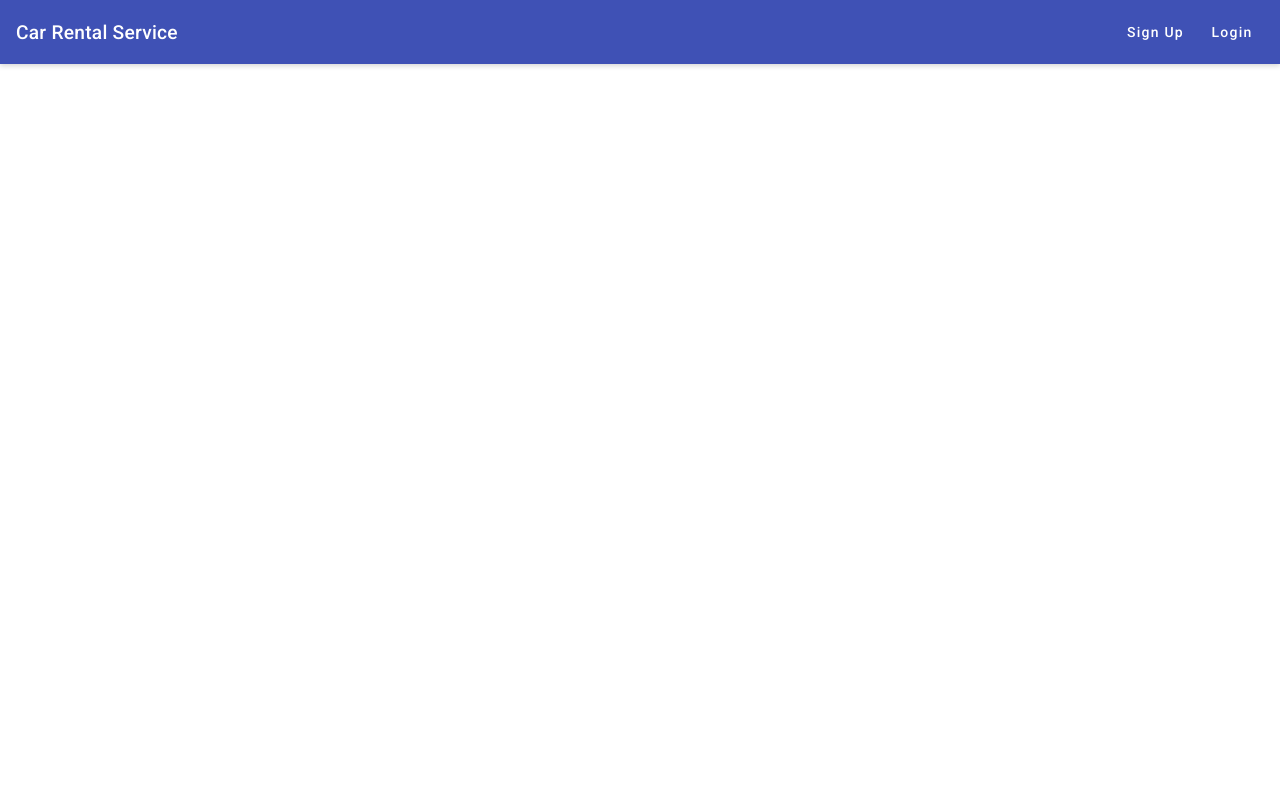
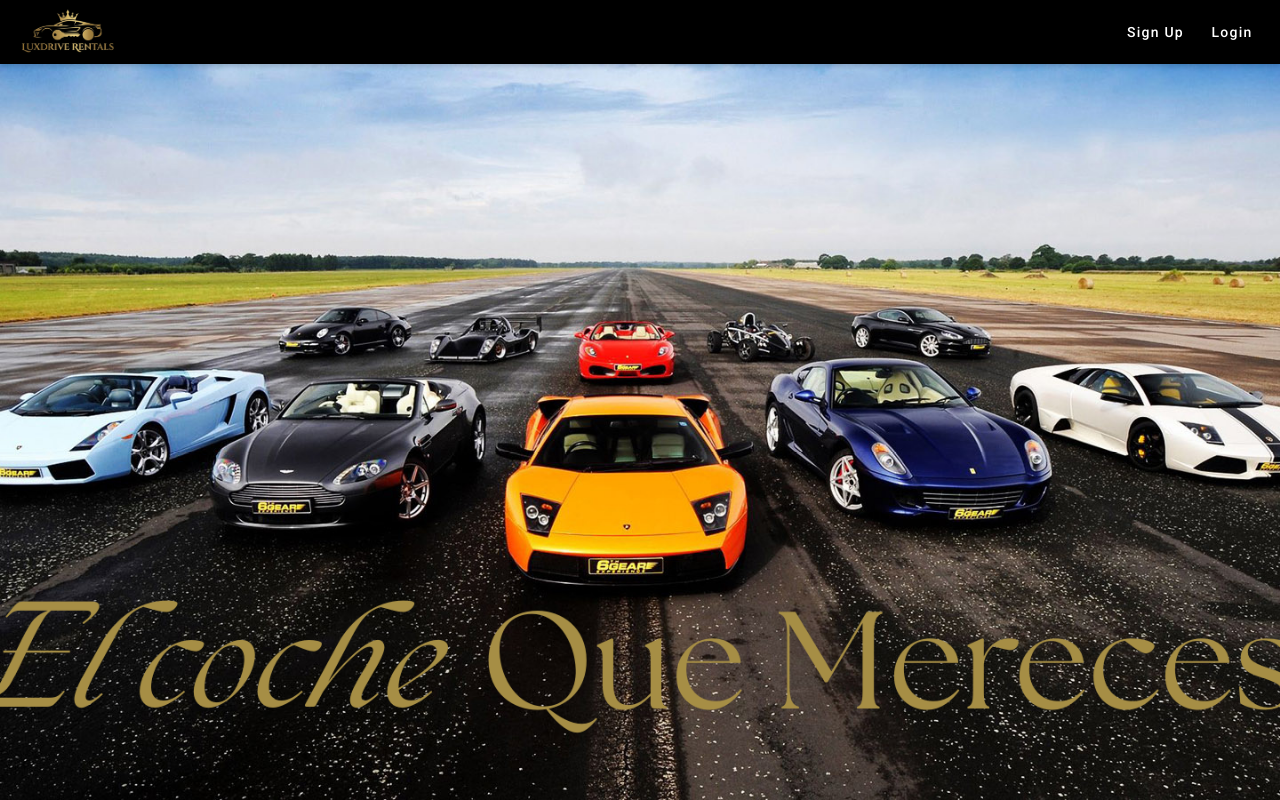
Before and after one commit to JaimeAsensioSerrano/frontcrm, an Angular app: page / in a window 1280 px wide. Built offline with nearby package versions, Linux system fonts and the light colour scheme.

Commit message:
Mas cambios

```diff
--- a/src/app/app.component.css
+++ b/src/app/app.component.css
@@ -1,35 +1,36 @@
-/* app.component.scss */
 
-/* Esta clase empuja todo lo que esté después de ella hacia la derecha */
 .spacer {
   flex: 1 1 auto;
 }
 
 .main-header {
-  /* Opcional: Para darle un poco de sombra como en Zorro */
+  background-color: black;
   box-shadow: 0 2px 5px 0 rgba(0, 0, 0, 0.16);
   position: sticky;
-  /* Opcional: si quieres que el menú se quede fijo al hacer scroll */
+
   top: 0;
   z-index: 1000;
+}
+.logo-img {
+    height: 50px;
+    width: auto;
+    vertical-align: middle;
+    margin-right: 15px;
 }
 
 .navbar-title a {
   text-decoration: none;
   color: white;
-  /* Asumiendo que usas un tema oscuro/primary en el toolbar */
   font-weight: 500;
   font-size: 1.2rem;
 }
 
-/* Estilo para el enlace activo */
+
 .active {
   background: rgba(255, 255, 255, 0.1);
-  /* Un fondo sutil para indicar activo */
   border-radius: 4px;
 }
 
-/* Ajustes para los enlaces/botones */
 a[mat-button],
 button[mat-button] {
   margin-left: 8px;
--- a/src/app/app.component.html
+++ b/src/app/app.component.html
@@ -1,7 +1,8 @@
 <mat-toolbar color="primary" class="main-header" *ngIf="!isAdminLoggedIn && !isCustomerLoggedIn">
-  <span class="navbar-title">
-    <a routerLink="/login">Car Rental Service</a>
-  </span>
+ <span class="navbar-title">
+   <a routerLink="/login"> <img src="logo1.png" alt="Logo" class="logo-img">
+   </a>
+</span>
 
   <span class="spacer"></span>
   <div class="nav-links">
@@ -12,7 +13,7 @@
 
 <mat-toolbar color="primary" class="main-header" *ngIf="isAdminLoggedIn">
   <span class="navbar-title">
-    <a routerLink="/login">LoggedIn Admin</a>
+    <a routerLink="/login">Admin</a>
   </span>
 
   <span class="spacer"></span>
--- a/src/app/auth/componets/login/login.component.css
+++ b/src/app/auth/componets/login/login.component.css
@@ -19,43 +19,40 @@
   background-color: black;
   color: white;
   width: 400px;
-  padding: 30px; /* Un poco más de padding para que respire */
-  border-radius: 8px; /* O el borde que tenga tu Sign Up */
-  box-shadow: 0 4px 15px rgba(0,0,0,0.3); /* Sombra exacta del Sign Up */
+  padding: 30px;
+  border-radius: 8px;
+  box-shadow: 0 4px 15px rgba(0,0,0,0.3);
   text-align: center;
   margin-bottom: 100px
 }
 h1 {
   color: white;
-  font-size: 26px; /* Tamaño del Sign Up */
+  font-size: 26px;
   font-weight: bold;
-  margin-bottom: 30px; /* Separación igual al Header del Sign Up */
+  margin-bottom: 30px;
   text-align: center;
 }
 ::ng-deep .mat-mdc-input-element {
   color: white !important;
-  caret-color: white; /* El cursor también blanco */
+  caret-color: white;
 }
 
 mat-form-field {
   width: 100%;
   margin-bottom: 5px;
 
-  /* Texto de la etiqueta (Label) */
   --mdc-outlined-text-field-label-text-color: rgba(255, 255, 255, 0.7);
   --mdc-outlined-text-field-focus-label-text-color: white;
 
-  /* Texto que escribes (Input) */
   --mdc-outlined-text-field-input-text-color: white;
   --mdc-outlined-text-field-caret-color: white;
 
-  /* Bordes (Outline) */
   --mdc-outlined-text-field-outline-color: rgba(255, 255, 255, 0.5);
   --mdc-outlined-text-field-focus-outline-color: white;
 
 }
 
-/* Iconos (Persona/Candado) en blanco */
+
 ::ng-deep .mat-icon {
   color: white !important;
 }
@@ -73,28 +70,28 @@ mat-form-field {
 .login-btn {
   margin-top: 15px;
   font-size: 16px;
-  text-transform: uppercase; /* Letras en mayúscula como en REGISTER */
+  text-transform: uppercase;
   background-color: white !important;
   color: black !important;
   font-weight: bold;
   width: 100%;
-  border-radius: 30px; /* Redondeado */
-  padding: 5px 0;      /* Ajuste de altura */
+  border-radius: 30px;
+  padding: 5px 0;
 }
 a {
-  color: #a68e45; /* Un verde/azul brillante para resaltar */
+  color: #a68e45;
   text-decoration: none;
   font-weight: bold;
 }
 
-/* Spinner Overlay */
+
 .spinner-overlay {
   position: fixed;
   top: 0;
   left: 0;
   width: 100%;
   height: 100%;
-  background: rgba(255, 255, 255, 0.7); /* O negra rgba(0,0,0,0.7) si prefieres */
+  background: rgba(255, 255, 255, 0.7);
   z-index: 1000;
   display: flex;
   flex-direction: column;
--- a/src/app/auth/componets/login/login.component.ts
+++ b/src/app/auth/componets/login/login.component.ts
@@ -1,34 +1,29 @@
 import { Component } from '@angular/core';
-import { CommonModule } from '@angular/common'; // Para el *ngIf
+import { CommonModule } from '@angular/common';
 import { ReactiveFormsModule, FormBuilder, FormGroup, Validators } from '@angular/forms';
 import { RouterLink, Router } from '@angular/router';
-
-// 1. ZONA DE PEDIDOS (Arriba del todo)
 import { MatFormFieldModule } from '@angular/material/form-field';
 import { MatInputModule } from '@angular/material/input';
 import { MatButtonModule } from '@angular/material/button';
 import { MatIconModule } from '@angular/material/icon';
 import { MatProgressSpinnerModule } from '@angular/material/progress-spinner';
-// Añadimos MatSnackBarModule aquí también para que no de error de "Provider"
 import { MatSnackBar, MatSnackBarModule } from '@angular/material/snack-bar';
-
 import { AuthService } from '../services/auth/auth.service';
 import { AlmacenamientoService } from '../services/almacenamiento/almacenamiento.service';
 
 @Component({
   selector: 'app-login',
   standalone: true,
-  // 2. ZONA DE USO (Aquí es donde seguramente te faltaban cosas)
   imports: [
     CommonModule,
     ReactiveFormsModule,
     RouterLink,
-    MatFormFieldModule,      // <--- IMPORTANTE: Tienen que estar aquí dentro
+    MatFormFieldModule,
     MatInputModule,
     MatButtonModule,
     MatIconModule,
     MatProgressSpinnerModule,
-    MatSnackBarModule        // <--- Necesario para que funcionen los mensajes
+    MatSnackBarModule
   ],
   templateUrl: './login.component.html',
   styleUrl: './login.component.css'
@@ -56,17 +51,11 @@ export class LoginComponent {
       this.snackBar.open("Por favor, rellena todos los campos correctamente", "Cerrar", { duration: 3000 });
       return;
     }
-
     this.isSpinning = true;
-
-    // 1. Muestra lo que envías (Email y Contraseña)
-    console.log("DATOS ENVIADOS:", this.loginForm.value); // <--- NUEVO
-
+    console.log("DATOS ENVIADOS:", this.loginForm.value);
     this.authService.login(this.loginForm.value).subscribe((res: any) => {
         this.isSpinning = false;
-
-        // 2. Muestra lo que recibes de Java (Token, ID, Rol)
-        console.log("RESPUESTA RECIBIDA:", res); // <--- NUEVO
+        console.log("RESPUESTA RECIBIDA:", res);
 
         if (res.userId != null) {
             const user ={
@@ -86,7 +75,6 @@ export class LoginComponent {
 
 
             this.snackBar.open("¡Login exitoso!", "Cerrar", { duration: 5000 });
-            //this.router.navigateByUrl('/dashboard');
         } else {
             this.snackBar.open("Credenciales incorrectas", "Cerrar", { duration: 5000, panelClass: 'error-snackbar' });
 
--- a/src/app/auth/componets/services/auth/auth.service.ts
+++ b/src/app/auth/componets/services/auth/auth.service.ts
@@ -15,7 +15,6 @@ export class AuthService {
     return this.htpp.post(BASE_URL + "/api/auth/signup" , signupRequest);
   }
   login(loginRequest: any): Observable<any> {
-    // Aquí cambiamos la ruta a '/login'
     return this.htpp.post(BASE_URL + "/api/auth/login", loginRequest);
 }
 }
--- a/src/app/modules/admin/admin.module.ts
+++ b/src/app/modules/admin/admin.module.ts
@@ -2,7 +2,6 @@ import { NgModule } from '@angular/core';
 import { CommonModule } from '@angular/common';
 import { FormsModule, ReactiveFormsModule } from '@angular/forms';
 
-// --- IMPORTS DE ANGULAR MATERIAL ---
 import { MatProgressSpinnerModule } from '@angular/material/progress-spinner';
 import { MatFormFieldModule } from '@angular/material/form-field';
 import { MatInputModule } from '@angular/material/input';
@@ -12,21 +11,19 @@ import { MatNativeDateModule } from '@angular/material/core';
 import { MatButtonModule } from '@angular/material/button';
 import { MatIconModule } from '@angular/material/icon';
 
-// Asegúrate de que la ruta sea correcta (VS Code te ayuda si borras y reescribes la ruta)
 import { PostCarComponent } from './components/admin-dashboard/post-car/post-car.component';
 import { AdminRoutingModule } from './admin-routing.module';
 
 @NgModule({
   declarations: [
-    PostCarComponent // <--- 1. ¡IMPORTANTE! Aquí declaramos tu componente
+    PostCarComponent
   ],
   imports: [
     CommonModule,
     AdminRoutingModule,
     FormsModule,
-    ReactiveFormsModule, // <--- 2. Necesario para que funcione [formGroup]
+    ReactiveFormsModule,
 
-    // --- 3. Aquí activamos los módulos de Material que importaste arriba ---
     MatProgressSpinnerModule,
     MatFormFieldModule,
     MatInputModule,
--- a/src/app/modules/admin/components/admin-dashboard/post-car/post-car.component.ts
+++ b/src/app/modules/admin/components/admin-dashboard/post-car/post-car.component.ts
@@ -3,7 +3,7 @@ import { FormBuilder, FormGroup, Validators } from '@angular/forms';
 
 @Component({
   selector: 'app-post-car',
-  standalone: false, // <--- ESTO ES LA CLAVE. Al ponerlo false, funcionará con tu AdminModule
+  standalone: false,
   templateUrl: './post-car.component.html',
   styleUrl: './post-car.component.css'
 })
@@ -36,7 +36,6 @@ export class PostCarComponent {
 
   postCar() {
     console.log(this.postCarForm.value);
-    // Aquí pondremos la lógica para enviar al servidor más adelante
   }
 
   onFileSelected(event: any) {
--- a/src/styles.css
+++ b/src/styles.css
@@ -1,4 +1,3 @@
-/* You can add global styles to this file, and also import other style files */
 @import '@angular/material/prebuilt-themes/indigo-pink.css';
 
 html,
@@ -9,11 +8,11 @@ body {
   width: 100%;
   overflow-x: hidden;
 
-  /* --- AÑADE ESTO AQUÍ PARA QUE SE VEA SIEMPRE --- */
-  /*background-image: url('/Elcoche1.png');*/
+
+  background-image: url('/Elcoche1.png');
   background-size: cover;
   background-position: center;
   background-repeat: no-repeat;
   background-attachment: fixed;
-  /* Esto hace que el fondo se quede quieto al hacer scroll */
+
 }
```
Also changed, not shown: src/app/app.component.ts (+1 -9 lines), src/app/auth/componets/services/almacenamiento/almacenamiento.service.ts (+0 -7 lines), src/app/modules/admin/components/admin-dashboard/post-car/post-car.component.css (+1 -8 lines).
